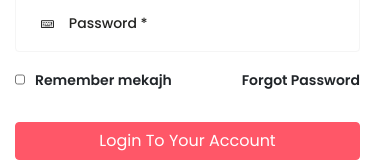
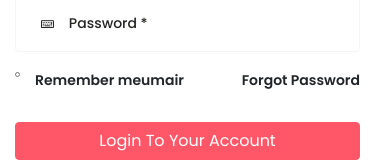
Before and after one commit to umair-alii/sharp-minor, a Next.js app: page /login in a window 390 px wide. Shown: the part 339-501 px from the top of the page. Built offline with nearby package versions, Linux system fonts and the light colour scheme.

Commit message:
checkbox testing

```diff
--- a/components/TutorLogin/tutorLoginForm/index.js
+++ b/components/TutorLogin/tutorLoginForm/index.js
@@ -36,7 +36,7 @@ const TutorLogin = (props) => {
                   className="form-check-label remember-me"
                   htmlFor="defaultCheck1"
                 >
-                  Remember mekajh
+                  Remember meumair
                 </label>
               </div>
               <div className="forgor-password">
--- a/styles/tutor-login.css
+++ b/styles/tutor-login.css
@@ -104,8 +104,8 @@
   }
 
   input.form-check-input {
-    width: 10px;
-    height: 15px;
+    width: 5px !important;
+    height: 5px !important;
   }
 }
 
@@ -117,7 +117,7 @@
   }
 
   input.form-check-input {
-    width: 10px;
-    height: 15px;
+    width: 5px !important;
+    height: 5px !important;
   }
 }
```
